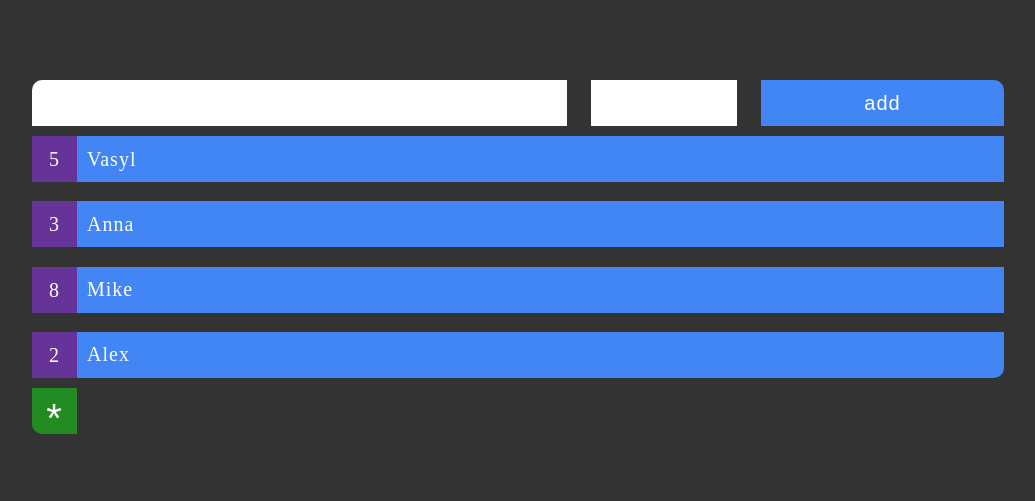
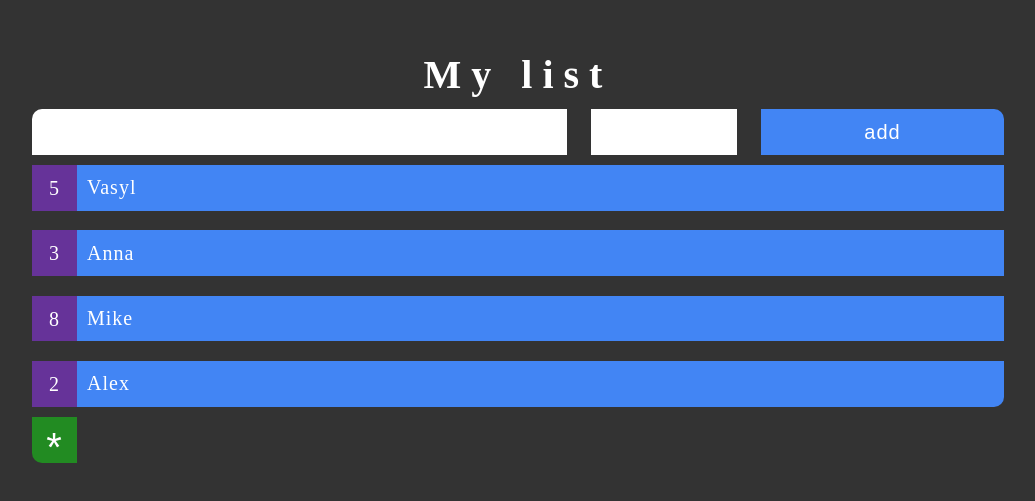
Before and after one commit to HoLy94/todo, a website: page index.html in a window 1280 px wide. Shown: the part 143-644 px from the top of the page, without its empty margins (122-1157 px from the left). Drawn offline with Linux system fonts and the light colour scheme; files that its build step writes are made by us from their sources.

Commit message:
add title h1

```diff
--- a/src/js/main.js
+++ b/src/js/main.js
@@ -45,6 +45,7 @@ class App {
   constructor() {
     const container = document.querySelector('.container');
 
+    const title = document.createElement('h1');
     const list = document.createElement('ul');
     const form = document.createElement('div');
     const nameInput = document.createElement('input');
@@ -54,6 +55,7 @@ class App {
     const sortContainer = document.createElement('div');
     const sortBtn = document.createElement('button');
 
+    title.classList.add('title');
     list.classList.add('todo-list')
     form.classList.add('form');
     nameInput.classList.add('nameInput');
@@ -64,6 +66,7 @@ class App {
 
     id.setAttribute('type', 'number');
 
+    title.textContent = 'My list';
     addBtn.textContent = 'add';
     sortBtn.textContent = '*';
     span.textContent = '+';
@@ -75,6 +78,7 @@ class App {
     addBtn.appendChild(span);
     form.appendChild(addBtn);
     sortContainer.appendChild(sortBtn);
+    container.appendChild(title);
     container.appendChild(form);
     container.appendChild(list);
     container.appendChild(sortContainer);
--- a/src/sass/main.sass
+++ b/src/sass/main.sass
@@ -15,6 +15,10 @@ body
   justify-content: center
   align-items: center
   flex-direction: column
+  .title
+    color: #fff
+    margin-bottom: 1%
+    letter-spacing: 10px
   .form
     display: flex
     justify-content: space-between
```
Also changed, not shown: dist/css/main.css, dist/js/main.js.
